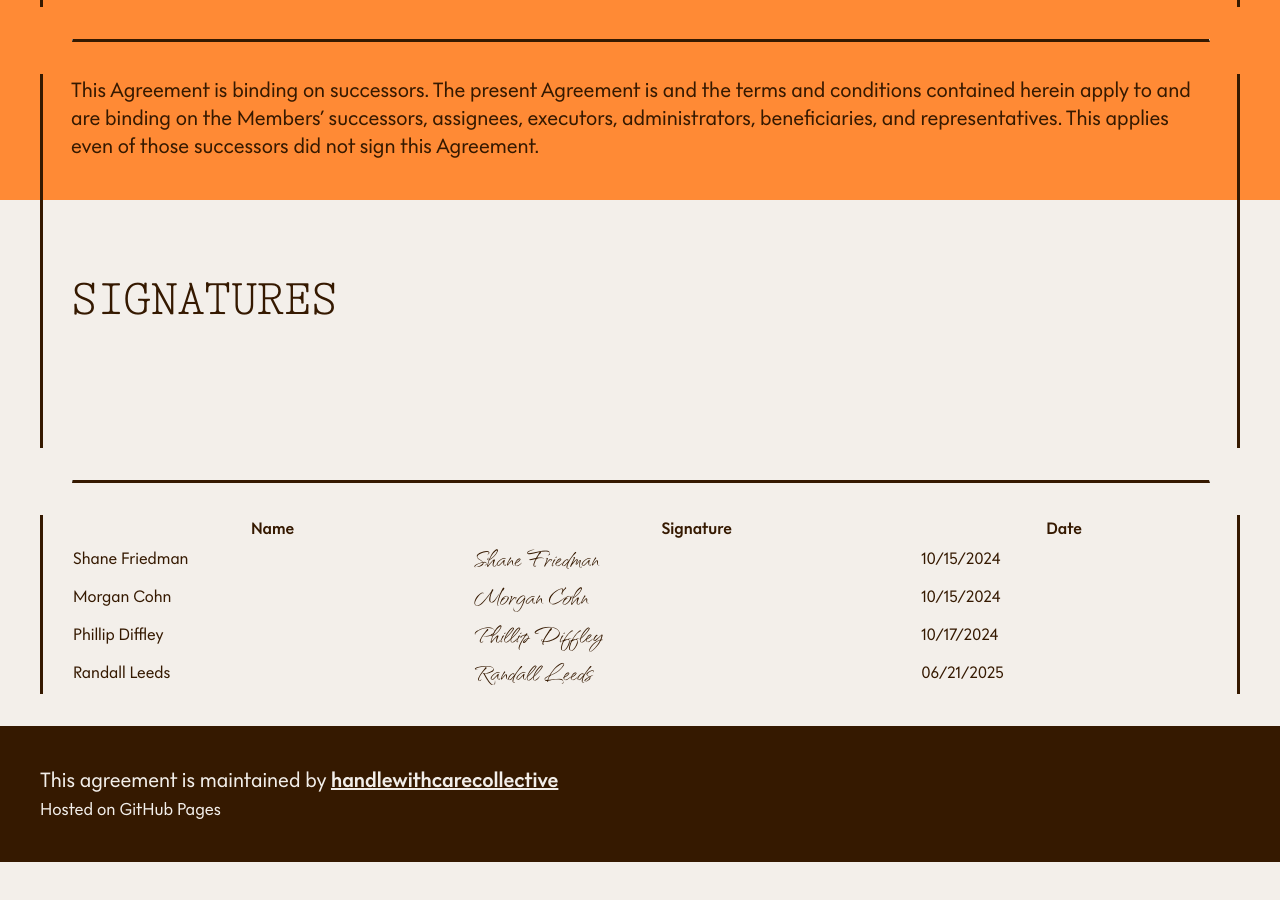
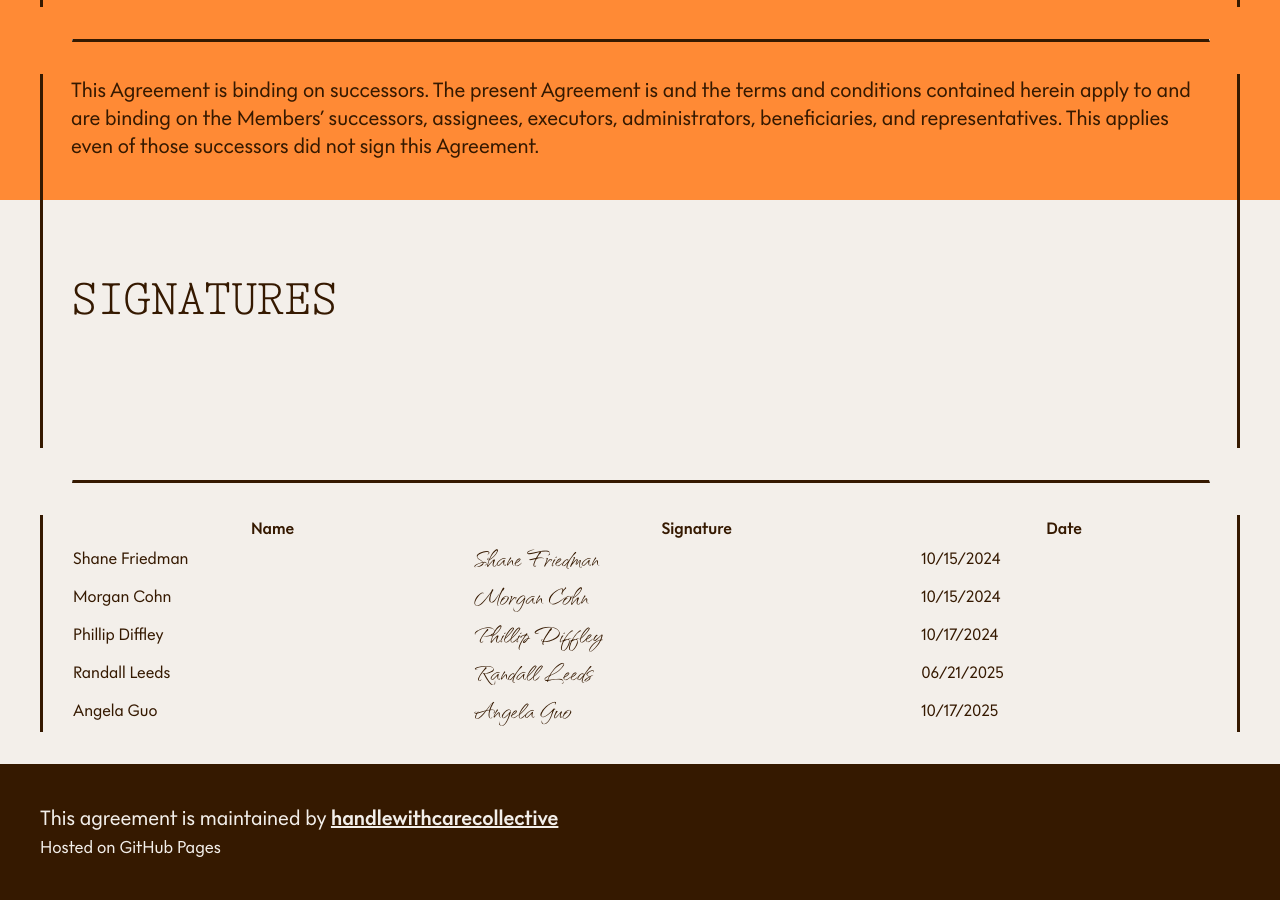
Before and after one commit to handlewithcarecollective/operating-agreement, a Jekyll site: the page built from index.md, in a window 1280 px wide and 900 px high, scrolled down 6470 px. Built offline with Jekyll 4.4.1, drawn with Linux system fonts in a browser that asks for light colours; some web fonts are replaced; our own code applies the rules of GitHub Pages for plain Markdown files; before the commit the page ends 7332 px from its top, so only the background shows below that.

Commit message:
ang signature

```diff
--- a/index.md
+++ b/index.md
@@ -154,3 +154,4 @@ This applies even of those successors did not sign this Agreement.
 | Morgan Cohn     | Morgan Cohn     | 10/15/2024 |
 | Phillip Diffley | Phillip Diffley | 10/17/2024 |
 | Randall Leeds   | Randall Leeds   | 06/21/2025 |
+| Angela Guo      | Angela Guo      | 10/17/2025 |
```
